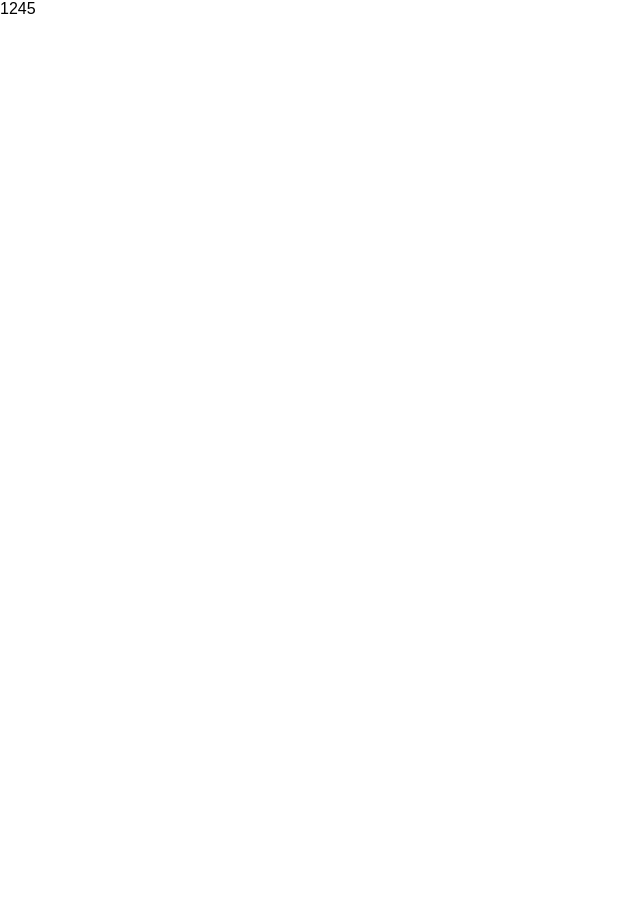
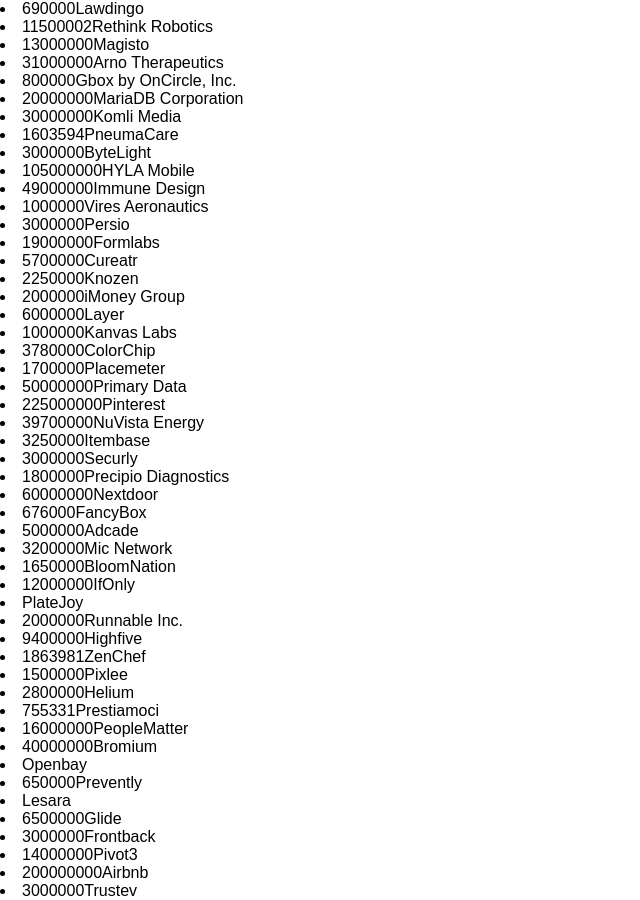
Before and after one commit to Christophertdoc/crunchbase-dashboard, a React (Create React App) app: page / in a window 1280 px wide. Shown: the whole page, without its empty margins (0-640 px from the left). Before the commit the page ends 800 px from the top, so only its background shows below. Built offline with nearby package versions, Linux system fonts and the light colour scheme.

Commit message:
iterate over object

```diff
--- a/src/components/FundingRounds.js
+++ b/src/components/FundingRounds.js
@@ -50,29 +50,42 @@
 
         // WORKS IN THAT IT SORTS NUMBERS ON ARRAY IN ASCENDING ORDER
         // CAN'T SEEM TO GET THIS TO WORK ON THE JSON OBJECT AS SHOWN IN ANOTHER ATTEMPT
-        var list = [2, 1, 5, 4];
-        // temporary array holds objects with position and sort-value
-        var mapped = list.map(function(el, i) {
-            return { index: i, value: el };
-        })
-        // sorting the mapped array containing the reduced values
-        mapped.sort(function(a, b) {
-            if (a.value > b.value) {
-            return 1;
-            }
-            if (a.value < b.value) {
-            return -1;
-            }
-            return 0;
-        });
-        // container for the resulting order
-        var result = mapped.map(function(el){
-            return list[el.index];
-        });
+        // var list = [2, 1, 5, 4];
+        // // temporary array holds objects with position and sort-value
+        // var mapped = list.map(function(el, i) {
+        //     return { index: i, value: el };
+        // })
+        // // sorting the mapped array containing the reduced values
+        // mapped.sort(function(a, b) {
+        //     if (a.value > b.value) {
+        //     return 1;
+        //     }
+        //     if (a.value < b.value) {
+        //     return -1;
+        //     }
+        //     return 0;
+        // });
+        // // container for the resulting order
+        // var result = mapped.map(function(el){
+        //     return list[el.index];
+        // });
+
+        // var a = {
+        //     a: 1,
+        //     b: 2,
+        //     c: 3
+        // }
+
+        const listItems = Content.map((gh, i)=>(
+            <li key={i}>
+                {gh.raised_amount_usd}
+                {gh.company_name}
+            </li>
+        ))
 
         return(
             <div>
-                {result}
+                {listItems}
             </div>
         )
     }
@@ -86,4 +99,19 @@
 //     2. How to iterate over objects in React: https://stackoverflow.com/questions/40950546/react-js-right-way-to-iterate-over-object-instead-of-object-entries/40950656
 //          a. Try this with simple test object.
 //          b. Then try this with the JSON object.
-//          c. Then try adding sort to this loop.
+//          c. Then try adding sort to this loop. Look at https://developer.mozilla.org/en-US/docs/Web/JavaScript/Reference/Global_Objects/Array/sort#Sorting_with_map
+
+
+
+
+
+// {Object.keys(a).map((company, index) =>
+//     <li>{company.raised_amount_usd}</li>
+// )}
+
+
+// {Object.keys(a).map(function(keyName, keyIndex) {
+//     // use keyName to get current key's name
+//     return <li>{keyName}: {a[keyName]}</li>
+//     // and a[keyName] to get its value
+// })}
```
